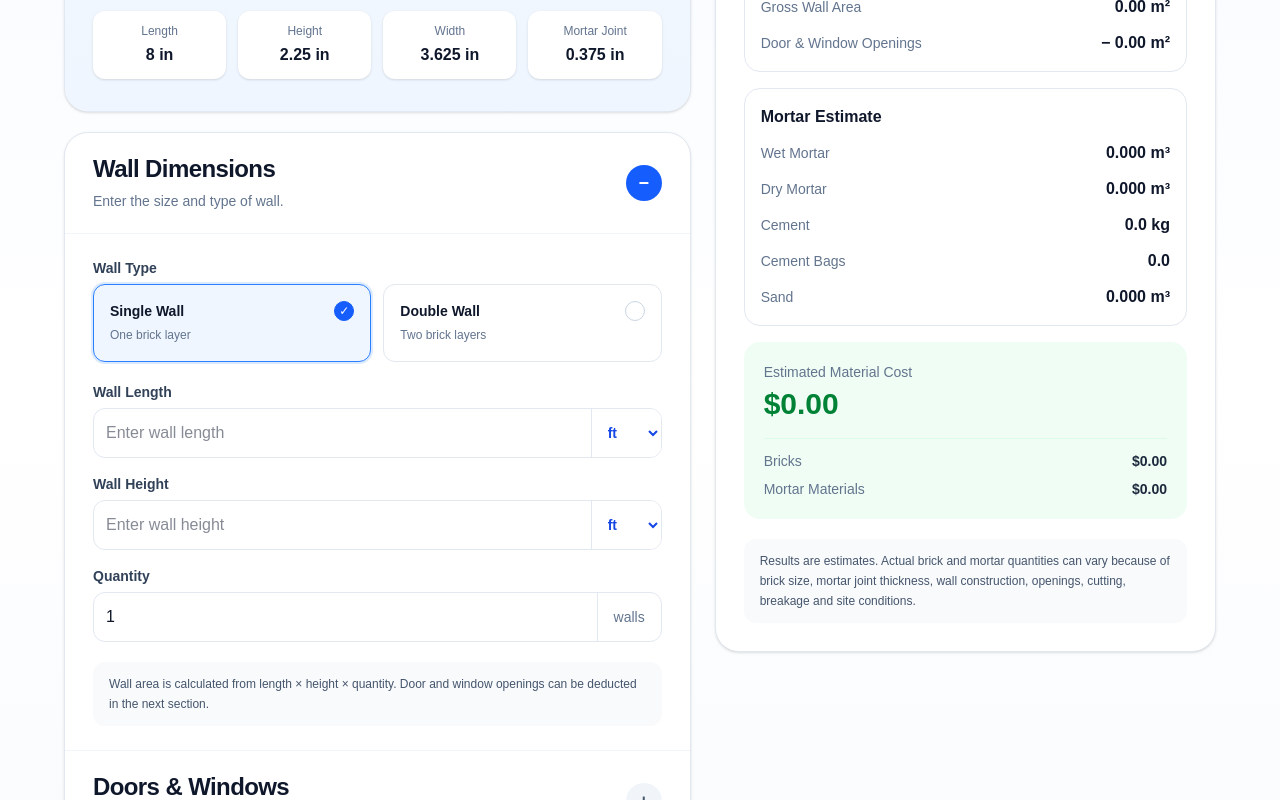
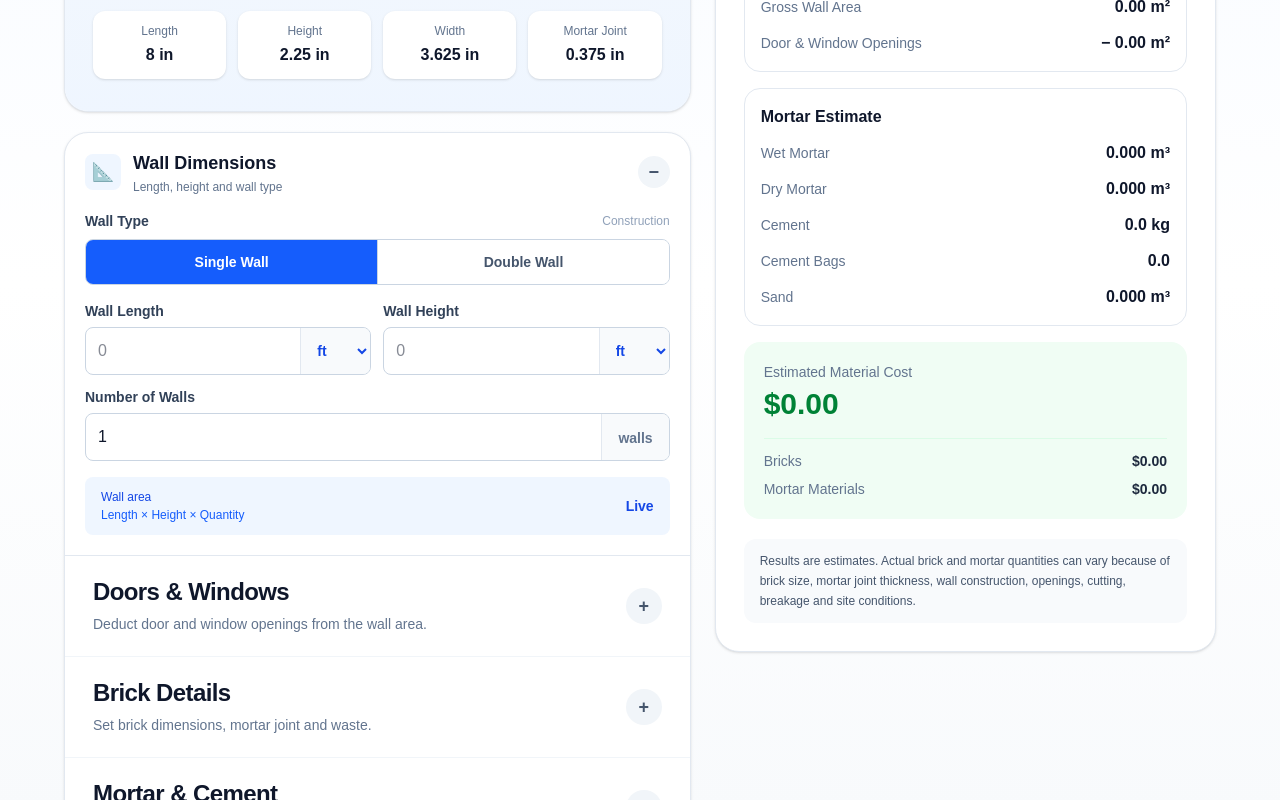
Before and after one commit to km7max-cmd/cornerspan, a Next.js app: page /calculators/brick in a window 1280 px wide. Shown: the part 860-1660 px from the top of the page. Built offline with nearby package versions, Linux system fonts and the light colour scheme.

Commit message:
Refactor WallDetails component layout and styles
Refactor WallDetails component for improved styling and structure. Update classes for better layout and readability.

```diff
--- a/app/calculators/brick/components/WallDetails.tsx
+++ b/app/calculators/brick/components/WallDetails.tsx
@@ -54,47 +54,49 @@ export default function WallDetails({
   quantity,
   setQuantity,
 }: WallDetailsProps) {
+  const fieldClass =
+    "flex h-12 overflow-hidden rounded-lg border border-slate-300 bg-white transition focus-within:border-blue-500 focus-within:ring-2 focus-within:ring-blue-100";
+
   const inputClass =
-    "h-12 min-w-0 flex-1 bg-transparent px-3 text-base text-slate-900 outline-none";
+    "min-w-0 flex-1 bg-transparent px-3 text-base font-medium text-slate-900 outline-none";
 
-  const selectClass =
-    "h-12 border-l border-slate-200 bg-white px-3 text-sm font-semibold text-blue-700 outline-none";
-
-  const labelClass =
-    "mb-1.5 block text-sm font-semibold text-slate-700";
+  const unitClass =
+    "border-l border-slate-200 bg-slate-50 px-3 text-sm font-semibold text-blue-700 outline-none";
 
   return (
-    <section className="border-b border-slate-100">
+    <section className="border-b border-slate-200">
 
       {/* =====================================================
-          HEADER
+          COMPACT HEADER
       ===================================================== */}
 
       <button
         type="button"
         onClick={onToggle}
         aria-expanded={open}
-        className="flex w-full items-center justify-between gap-4 px-5 py-5 text-left sm:px-7"
+        className="flex w-full items-center justify-between gap-3 px-4 py-4 text-left sm:px-5"
       >
+        <div className="flex min-w-0 items-center gap-3">
+
+          <span className="flex h-9 w-9 shrink-0 items-center justify-center rounded-lg bg-blue-50 text-lg">
+            📐
+          </span>
+
           <div className="min-w-0">
 
-          <h2 className="text-xl font-bold tracking-tight text-slate-900 sm:text-2xl">
+            <h2 className="text-lg font-bold text-slate-900">
               Wall Dimensions
             </h2>
 
-          <p className="mt-1 text-sm leading-6 text-slate-500">
-            Enter the size and type of wall.
+            <p className="mt-0.5 text-xs text-slate-500">
+              Length, height and wall type
             </p>
 
           </div>
 
-        <span
-          className={`flex h-9 w-9 shrink-0 items-center justify-center rounded-full text-lg font-semibold transition ${
-            open
-              ? "bg-blue-600 text-white"
-              : "bg-slate-100 text-slate-600"
-          }`}
-        >
+        </div>
+
+        <span className="flex h-8 w-8 shrink-0 items-center justify-center rounded-full bg-slate-100 text-lg font-semibold text-slate-600">
           {open ? "−" : "+"}
         </span>
 
@@ -105,58 +107,38 @@ export default function WallDetails({
       ===================================================== */}
 
       {open && (
-        <div className="border-t border-slate-100 bg-white p-5 sm:px-7 sm:py-6">
+        <div className="px-4 pb-5 sm:px-5">
 
           {/* =================================================
               WALL TYPE
           ================================================= */}
 
-          <div className="mb-5">
+          <div className="mb-4">
 
-            <label className={labelClass}>
+            <div className="mb-2 flex items-center justify-between">
+              <label className="text-sm font-semibold text-slate-700">
                 Wall Type
               </label>
 
-            <div className="grid grid-cols-2 gap-3">
+              <span className="text-xs text-slate-400">
+                Construction
+              </span>
+            </div>
+
+            <div className="grid grid-cols-2 overflow-hidden rounded-lg border border-slate-300 bg-white">
 
               <button
                 type="button"
                 onClick={() =>
                   setWallType("single")
                 }
-                className={`rounded-xl border p-4 text-left transition ${
+                className={`h-11 px-3 text-sm font-semibold transition ${
                   wallType === "single"
-                    ? "border-blue-500 bg-blue-50 ring-2 ring-blue-100"
-                    : "border-slate-200 bg-white hover:border-slate-300"
+                    ? "bg-blue-600 text-white"
+                    : "bg-white text-slate-600 hover:bg-slate-50"
                 }`}
               >
-
-                <div className="flex items-center justify-between">
-
-                  <span className="text-sm font-bold text-slate-900">
                 Single Wall
-                  </span>
-
-                  <span
-                    className={`flex h-5 w-5 items-center justify-center rounded-full border ${
-                      wallType === "single"
-                        ? "border-blue-600 bg-blue-600 text-white"
-                        : "border-slate-300"
-                    }`}
-                  >
-                    {wallType === "single" && (
-                      <span className="text-xs">
-                        ✓
-                      </span>
-                    )}
-                  </span>
-
-                </div>
-
-                <p className="mt-1 text-xs leading-5 text-slate-500">
-                  One brick layer
-                </p>
-
               </button>
 
               <button
@@ -164,39 +146,13 @@ export default function WallDetails({
                 onClick={() =>
                   setWallType("double")
                 }
-                className={`rounded-xl border p-4 text-left transition ${
+                className={`h-11 border-l border-slate-300 px-3 text-sm font-semibold transition ${
                   wallType === "double"
-                    ? "border-blue-500 bg-blue-50 ring-2 ring-blue-100"
-                    : "border-slate-200 bg-white hover:border-slate-300"
+                    ? "bg-blue-600 text-white"
+                    : "bg-white text-slate-600 hover:bg-slate-50"
                 }`}
               >
-
-                <div className="flex items-center justify-between">
-
-                  <span className="text-sm font-bold text-slate-900">
                 Double Wall
-                  </span>
-
-                  <span
-                    className={`flex h-5 w-5 items-center justify-center rounded-full border ${
-                      wallType === "double"
-                        ? "border-blue-600 bg-blue-600 text-white"
-                        : "border-slate-300"
-                    }`}
-                  >
-                    {wallType === "double" && (
-                      <span className="text-xs">
-                        ✓
-                      </span>
-                    )}
-                  </span>
-
-                </div>
-
-                <p className="mt-1 text-xs leading-5 text-slate-500">
-                  Two brick layers
-                </p>
-
               </button>
 
             </div>
@@ -204,16 +160,20 @@ export default function WallDetails({
           </div>
 
           {/* =================================================
-              WALL LENGTH
+              DIMENSIONS
           ================================================= */}
 
-          <div className="mb-4">
+          <div className="grid gap-3 sm:grid-cols-2">
 
-            <label className={labelClass}>
+            {/* WALL LENGTH */}
+
+            <div>
+
+              <label className="mb-1.5 block text-sm font-semibold text-slate-700">
                 Wall Length
               </label>
 
-            <div className="flex overflow-hidden rounded-xl border border-slate-200 bg-white transition focus-within:border-blue-500 focus-within:ring-4 focus-within:ring-blue-100">
+              <div className={fieldClass}>
 
                 <input
                   type="number"
@@ -226,8 +186,9 @@ export default function WallDetails({
                       event.target.value
                     )
                   }
-                placeholder="Enter wall length"
+                  placeholder="0"
                   className={inputClass}
+                  aria-label="Wall length"
                 />
 
                 <select
@@ -237,7 +198,7 @@ export default function WallDetails({
                       event.target.value as LengthUnit
                     )
                   }
-                className={selectClass}
+                  className={unitClass}
                   aria-label="Wall length unit"
                 >
                   {LENGTH_UNIT_OPTIONS.map(
@@ -256,17 +217,15 @@ export default function WallDetails({
 
             </div>
 
-          {/* =================================================
-              WALL HEIGHT
-          ================================================= */}
+            {/* WALL HEIGHT */}
 
-          <div className="mb-4">
+            <div>
 
-            <label className={labelClass}>
+              <label className="mb-1.5 block text-sm font-semibold text-slate-700">
                 Wall Height
               </label>
 
-            <div className="flex overflow-hidden rounded-xl border border-slate-200 bg-white transition focus-within:border-blue-500 focus-within:ring-4 focus-within:ring-blue-100">
+              <div className={fieldClass}>
 
                 <input
                   type="number"
@@ -279,8 +238,9 @@ export default function WallDetails({
                       event.target.value
                     )
                   }
-                placeholder="Enter wall height"
+                  placeholder="0"
                   className={inputClass}
+                  aria-label="Wall height"
                 />
 
                 <select
@@ -290,7 +250,7 @@ export default function WallDetails({
                       event.target.value as LengthUnit
                     )
                   }
-                className={selectClass}
+                  className={unitClass}
                   aria-label="Wall height unit"
                 >
                   {LENGTH_UNIT_OPTIONS.map(
@@ -309,17 +269,19 @@ export default function WallDetails({
 
             </div>
 
+          </div>
+
           {/* =================================================
               QUANTITY
           ================================================= */}
 
-          <div>
+          <div className="mt-3">
 
-            <label className={labelClass}>
-              Quantity
+            <label className="mb-1.5 block text-sm font-semibold text-slate-700">
+              Number of Walls
             </label>
 
-            <div className="flex overflow-hidden rounded-xl border border-slate-200 bg-white transition focus-within:border-blue-500 focus-within:ring-4 focus-within:ring-blue-100">
+            <div className={fieldClass}>
 
               <input
                 type="number"
@@ -332,10 +294,12 @@ export default function WallDetails({
                     event.target.value
                   )
                 }
+                placeholder="1"
                 className={inputClass}
+                aria-label="Number of walls"
               />
 
-              <span className="flex h-12 items-center border-l border-slate-200 px-4 text-sm text-slate-500">
+              <span className="flex h-12 items-center border-l border-slate-200 bg-slate-50 px-4 text-sm font-semibold text-slate-500">
                 walls
               </span>
 
@@ -344,16 +308,24 @@ export default function WallDetails({
           </div>
 
           {/* =================================================
-              INFO
+              LIVE AREA PREVIEW
           ================================================= */}
 
-          <div className="mt-5 rounded-xl bg-slate-50 px-4 py-3">
+          <div className="mt-4 flex items-center justify-between rounded-lg bg-blue-50 px-4 py-3">
 
-            <p className="text-xs leading-5 text-slate-600">
-              Wall area is calculated from length × height ×
-              quantity. Door and window openings can be
-              deducted in the next section.
+            <div>
+              <p className="text-xs font-medium text-blue-700">
+                Wall area
               </p>
+
+              <p className="mt-0.5 text-xs text-blue-600">
+                Length × Height × Quantity
+              </p>
+            </div>
+
+            <span className="text-sm font-bold text-blue-700">
+              Live
+            </span>
 
           </div>
 
```
Lines whose indentation alone changed are shown as unchanged.
